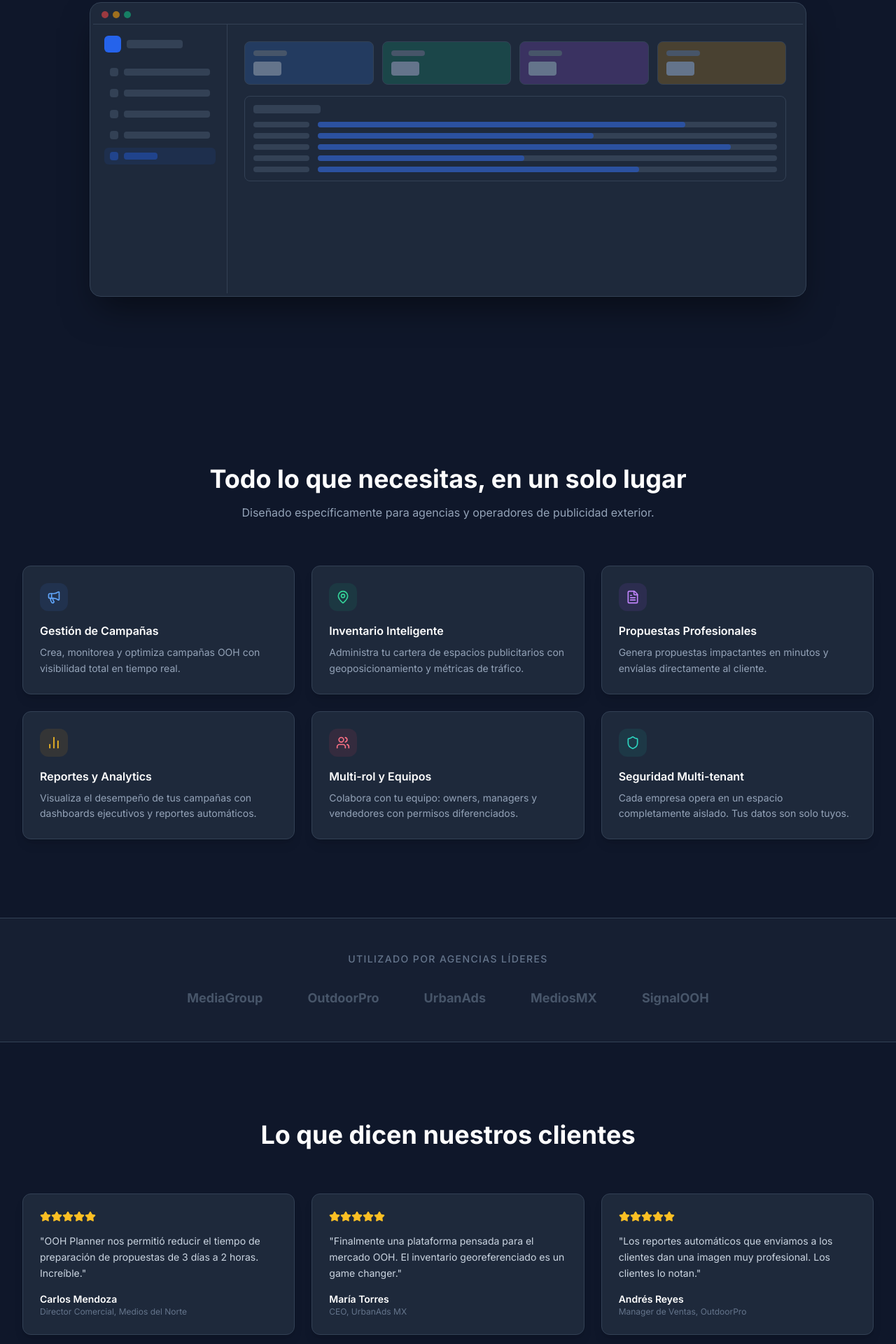
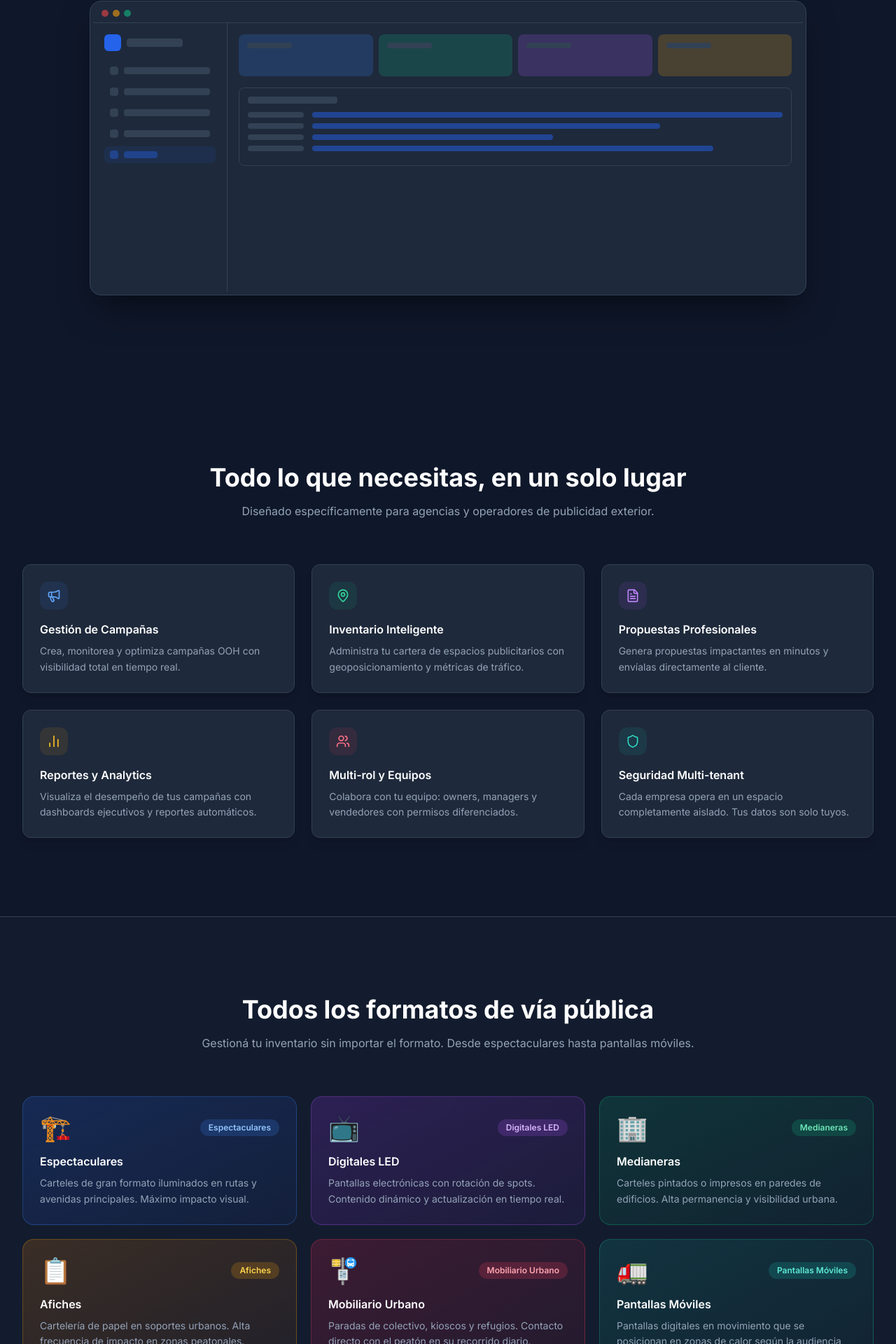
Before and after one commit to federicoaf79/oohplanner-app, a React (Vite) app: page / in a window 1280 px wide. Shown: the part 601-2521 px from the top of the page at 70% size. Built offline with nearby package versions, Linux system fonts and the light colour scheme; no server answers.

Commit message:
feat: landing actualizada con formatos OOH, nuevos precios y seccion seguridad reubicada

```diff
--- a/src/pages/Landing.jsx
+++ b/src/pages/Landing.jsx
@@ -43,27 +43,92 @@ const FEATURES = [
   },
 ]
 
+const FORMATS = [
+  {
+    emoji: '🏗️',
+    name: 'Espectaculares',
+    desc: 'Carteles de gran formato iluminados en rutas y avenidas principales. Máximo impacto visual.',
+    color: 'from-blue-600/20 to-blue-800/10 border-blue-500/30',
+    badge: 'bg-blue-500/20 text-blue-300',
+  },
+  {
+    emoji: '📺',
+    name: 'Digitales LED',
+    desc: 'Pantallas electrónicas con rotación de spots. Contenido dinámico y actualización en tiempo real.',
+    color: 'from-purple-600/20 to-purple-800/10 border-purple-500/30',
+    badge: 'bg-purple-500/20 text-purple-300',
+  },
+  {
+    emoji: '🏢',
+    name: 'Medianeras',
+    desc: 'Carteles pintados o impresos en paredes de edificios. Alta permanencia y visibilidad urbana.',
+    color: 'from-emerald-600/20 to-emerald-800/10 border-emerald-500/30',
+    badge: 'bg-emerald-500/20 text-emerald-300',
+  },
+  {
+    emoji: '📋',
+    name: 'Afiches',
+    desc: 'Cartelería de papel en soportes urbanos. Alta frecuencia de impacto en zonas peatonales.',
+    color: 'from-amber-600/20 to-amber-800/10 border-amber-500/30',
+    badge: 'bg-amber-500/20 text-amber-300',
+  },
+  {
+    emoji: '🚏',
+    name: 'Mobiliario Urbano',
+    desc: 'Paradas de colectivo, kioscos y refugios. Contacto directo con el peatón en su recorrido diario.',
+    color: 'from-rose-600/20 to-rose-800/10 border-rose-500/30',
+    badge: 'bg-rose-500/20 text-rose-300',
+  },
+  {
+    emoji: '🚛',
+    name: 'Pantallas Móviles',
+    desc: 'Pantallas digitales en movimiento que se posicionan en zonas de calor según la audiencia objetivo.',
+    color: 'from-teal-600/20 to-teal-800/10 border-teal-500/30',
+    badge: 'bg-teal-500/20 text-teal-300',
+  },
+]
+
 const PLANS = [
   {
     name: 'Starter',
-    price: '$49',
+    price: '$200',
     desc: 'Perfecto para agencias pequeñas',
-    features: ['Hasta 3 usuarios', '50 espacios en inventario', '10 propuestas/mes', 'Soporte por email'],
+    features: [
+      'Hasta 5 usuarios',
+      '50 espacios en inventario',
+      '20 propuestas/mes',
+      'Soporte por email',
+    ],
     highlighted: false,
+    cta: 'Comenzar',
   },
   {
     name: 'Pro',
-    price: '$149',
+    price: '$450',
     desc: 'Para equipos en crecimiento',
-    features: ['Hasta 15 usuarios', 'Inventario ilimitado', 'Propuestas ilimitadas', 'Reportes avanzados', 'Soporte prioritario'],
+    features: [
+      'Hasta 15 usuarios',
+      '200 espacios en inventario',
+      '100 propuestas/mes',
+      'Reportes avanzados',
+      'Soporte prioritario',
+    ],
     highlighted: true,
+    cta: 'Comenzar',
   },
   {
-    name: 'Enterprise',
-    price: 'Custom',
+    name: 'Custom',
+    price: 'A medida',
     desc: 'Para grandes operaciones',
-    features: ['Usuarios ilimitados', 'API access', 'SSO / SAML', 'SLA garantizado', 'Onboarding dedicado'],
+    features: [
+      'Usuarios ilimitados',
+      'Inventario ilimitado',
+      'Propuestas ilimitadas',
+      'Customización total',
+      'Onboarding dedicado',
+    ],
     highlighted: false,
+    cta: 'Contactanos',
   },
 ]
 
@@ -101,7 +166,7 @@ export default function Landing() {
             <span className="text-base font-bold text-white">OOH Planner</span>
           </div>
           <div className="hidden items-center gap-8 md:flex">
-            {['Características', 'Precios', 'Testimonios'].map(item => (
+            {['Características', 'Formatos', 'Precios', 'Testimonios'].map(item => (
               <a key={item} href={`#${item.toLowerCase()}`}
                 className="text-sm text-slate-400 transition-colors hover:text-white">
                 {item}
@@ -119,7 +184,6 @@ export default function Landing() {
 
       {/* Hero */}
       <section className="relative overflow-hidden px-4 pb-24 pt-32 lg:px-8 lg:pb-32 lg:pt-40">
-        {/* BG glow */}
         <div className="pointer-events-none absolute inset-0 overflow-hidden">
           <div className="absolute -top-40 left-1/2 h-[600px] w-[600px] -translate-x-1/2 rounded-full bg-brand/10 blur-3xl" />
         </div>
@@ -145,9 +209,6 @@ export default function Landing() {
             <Link to="/register" className="btn-primary text-base px-6 py-3">
               Comenzar gratis — 14 días
               <ChevronRight className="h-4 w-4" />
-            </Link>
-            <Link to="/login" className="btn-secondary text-base px-6 py-3">
-              Ver demo en vivo
             </Link>
           </div>
 
@@ -183,32 +244,23 @@ export default function Landing() {
                 </div>
               </div>
               {/* Main content mock */}
-              <div className="flex-1 p-4 lg:p-6">
-                <div className="mb-4 grid grid-cols-2 gap-3 lg:grid-cols-4">
-                  {[
-                    { label: 'Campañas', val: '24', color: 'bg-blue-500/20' },
-                    { label: 'Espacios', val: '340', color: 'bg-emerald-500/20' },
-                    { label: 'Propuestas', val: '12', color: 'bg-purple-500/20' },
-                    { label: 'Revenue', val: '$284K', color: 'bg-amber-500/20' },
-                  ].map(c => (
-                    <div key={c.label} className={`rounded-lg p-3 ${c.color} border border-surface-700`}>
-                      <div className="h-2 w-12 rounded bg-slate-600 mb-2" />
-                      <div className="h-5 w-10 rounded bg-slate-500" />
+              <div className="flex-1 p-4">
+                <div className="mb-4 grid grid-cols-4 gap-2">
+                  {['bg-blue-500/20','bg-emerald-500/20','bg-purple-500/20','bg-amber-500/20'].map((c, i) => (
+                    <div key={i} className={`rounded-lg ${c} p-3`}>
+                      <div className="h-2 w-16 rounded bg-surface-700 mb-2" />
+                      <div className="h-5 w-10 rounded bg-surface-600" />
                     </div>
                   ))}
                 </div>
                 <div className="rounded-lg border border-surface-700 p-3">
-                  <div className="mb-3 h-3 w-24 rounded bg-surface-700" />
-                  <div className="space-y-2">
-                    {[80, 60, 90, 45, 70].map((w, i) => (
-                      <div key={i} className="flex items-center gap-3">
-                        <div className="h-2 w-20 rounded bg-surface-700" />
-                        <div className="h-2 flex-1 rounded bg-surface-700">
-                          <div className="h-2 rounded bg-brand/50" style={{ width: `${w}%` }} />
-                        </div>
-                      </div>
-                    ))}
-                  </div>
+                  <div className="h-2.5 w-32 rounded bg-surface-700 mb-3" />
+                  {[90, 65, 45, 75].map((w, i) => (
+                    <div key={i} className="mb-2 flex items-center gap-3">
+                      <div className="h-2 w-20 rounded bg-surface-700 shrink-0" />
+                      <div className="h-2 rounded bg-brand/50" style={{ width: `${w}%` }} />
+                    </div>
+                  ))}
                 </div>
               </div>
             </div>
@@ -235,6 +287,66 @@ export default function Landing() {
                 </div>
                 <h3 className="mb-2 text-base font-semibold text-white">{title}</h3>
                 <p className="text-sm text-slate-400 leading-relaxed">{desc}</p>
+              </div>
+            ))}
+          </div>
+        </div>
+      </section>
+
+      {/* Formatos OOH */}
+      <section id="formatos" className="px-4 py-20 lg:px-8 lg:py-28 bg-surface-800/30 border-y border-surface-700">
+        <div className="mx-auto max-w-7xl">
+          <div className="mb-16 text-center">
+            <h2 className="text-3xl font-bold text-white lg:text-4xl">
+              Todos los formatos de vía pública
+            </h2>
+            <p className="mt-4 text-slate-400">
+              Gestioná tu inventario sin importar el formato. Desde espectaculares hasta pantallas móviles.
+            </p>
+          </div>
+          <div className="grid gap-5 sm:grid-cols-2 lg:grid-cols-3">
+            {FORMATS.map(({ emoji, name, desc, color, badge }) => (
+              <div key={name} className={`relative overflow-hidden rounded-2xl border bg-gradient-to-br p-6 transition-all hover:-translate-y-0.5 ${color}`}>
+                <div className="mb-4 flex items-center justify-between">
+                  <span className="text-4xl">{emoji}</span>
+                  <span className={`rounded-full px-3 py-1 text-xs font-semibold ${badge}`}>
+                    {name}
+                  </span>
+                </div>
+                <h3 className="mb-2 text-base font-semibold text-white">{name}</h3>
+                <p className="text-sm text-slate-400 leading-relaxed">{desc}</p>
+              </div>
+            ))}
+          </div>
+        </div>
+      </section>
+
+      {/* Security & trust */}
+      <section className="px-4 py-16 lg:px-8 bg-surface-800/20">
+        <div className="mx-auto max-w-5xl">
+          <div className="mb-10 text-center">
+            <div className="mb-4 inline-flex items-center gap-2 rounded-full border border-emerald-500/30 bg-emerald-500/10 px-4 py-1.5 text-sm text-emerald-400">
+              <Shield className="h-3.5 w-3.5" />
+              Seguridad y privacidad
+            </div>
+            <h2 className="text-2xl font-bold text-white lg:text-3xl">
+              Tus datos son solo tuyos
+            </h2>
+            <p className="mt-3 text-slate-400 max-w-2xl mx-auto">
+              Construida con Row Level Security desde el día uno. Cada empresa opera en un espacio completamente aislado.
+            </p>
+          </div>
+          <div className="grid gap-4 sm:grid-cols-2 lg:grid-cols-4">
+            {[
+              { icon: '🔒', title: 'Aislamiento total', desc: 'Cada organización tiene sus propios datos. RLS aplicado a nivel de base de datos.' },
+              { icon: '🔐', title: 'Encriptación AES-256', desc: 'Datos en reposo encriptados. Comunicación siempre por HTTPS/TLS.' },
+              { icon: '👁️', title: 'Sin acceso de terceros', desc: 'OOH Planner no accede a tus datos operativos. Tus carteles y contratos son privados.' },
+              { icon: '🛡️', title: 'Auth segura', desc: 'Tokens JWT con refresh automático. Sesiones expiradas notificadas al usuario.' },
+            ].map(({ icon, title, desc }) => (
+              <div key={title} className="card p-5">
+                <div className="mb-3 text-2xl">{icon}</div>
+                <p className="text-sm font-semibold text-white mb-1">{title}</p>
+                <p className="text-xs text-slate-500 leading-relaxed">{desc}</p>
               </div>
             ))}
           </div>
@@ -281,14 +393,14 @@ export default function Landing() {
       </section>
 
       {/* Pricing */}
-      <section id="precios" className="px-4 py-20 lg:px-8 lg:py-28">
+      <section id="precios" className="px-4 py-20 lg:px-8 lg:py-28 bg-surface-800/20">
         <div className="mx-auto max-w-7xl">
           <div className="mb-16 text-center">
             <h2 className="text-3xl font-bold text-white lg:text-4xl">Precios claros y justos</h2>
-            <p className="mt-4 text-slate-400">Comienza gratis, escala cuando lo necesites.</p>
+            <p className="mt-4 text-slate-400">Elegí el plan que mejor se adapta a tu operación.</p>
           </div>
           <div className="grid gap-6 lg:grid-cols-3">
-            {PLANS.map(({ name, price, desc, features, highlighted }) => (
+            {PLANS.map(({ name, price, desc, features, highlighted, cta }) => (
               <div key={name} className={`card p-6 relative ${highlighted ? 'border-brand ring-1 ring-brand/50' : ''}`}>
                 {highlighted && (
                   <div className="absolute -top-3 left-1/2 -translate-x-1/2">
@@ -300,9 +412,9 @@ export default function Landing() {
                 <div className="mb-6">
                   <h3 className="text-lg font-bold text-white">{name}</h3>
                   <p className="mt-1 text-sm text-slate-500">{desc}</p>
-                  <div className="mt-4">
+                  <div className="mt-4 flex items-end gap-1">
                     <span className="text-4xl font-extrabold text-white">{price}</span>
-                    {price !== 'Custom' && <span className="text-slate-500">/mes</span>}
+                    {price !== 'A medida' && <span className="text-slate-500 mb-1">/mes USD</span>}
                   </div>
                 </div>
                 <ul className="mb-6 space-y-3">
@@ -314,10 +426,10 @@ export default function Landing() {
                   ))}
                 </ul>
                 <Link
-                  to="/register"
+                  to={name === 'Custom' ? 'mailto:hola@oohplanner.net' : '/register'}
                   className={highlighted ? 'btn-primary w-full justify-center' : 'btn-secondary w-full justify-center'}
                 >
-                  {price === 'Custom' ? 'Contactar ventas' : 'Comenzar gratis'}
+                  {cta}
                 </Link>
               </div>
             ))}
@@ -330,47 +442,15 @@ export default function Landing() {
         <div className="mx-auto max-w-3xl text-center">
           <div className="rounded-2xl border border-brand/20 bg-brand/5 p-10">
             <h2 className="text-3xl font-bold text-white">
-              Transforma tu agencia hoy mismo
+              Transformá tu agencia hoy mismo
             </h2>
             <p className="mt-4 text-slate-400">
               Únete a más de 200 agencias que ya gestionan su operación OOH con nosotros.
             </p>
-            <Link to="/register" className="btn-primary mt-8 inline-flex text-base px-8 py-3">
-              Crear cuenta gratis
+            <a href="mailto:hola@oohplanner.net" className="btn-primary mt-8 inline-flex text-base px-8 py-3">
+              Contactanos
               <ArrowRight className="h-4 w-4" />
-            </Link>
-          </div>
-        </div>
-      </section>
-
-      {/* Security & trust */}
-      <section className="border-t border-surface-700 bg-surface-800/30 px-4 py-16 lg:px-8">
-        <div className="mx-auto max-w-5xl">
-          <div className="mb-10 text-center">
-            <div className="mb-4 inline-flex items-center gap-2 rounded-full border border-emerald-500/30 bg-emerald-500/10 px-4 py-1.5 text-sm text-emerald-400">
-              <Shield className="h-3.5 w-3.5" />
-              Seguridad y privacidad
-            </div>
-            <h2 className="text-2xl font-bold text-white lg:text-3xl">
-              Tus datos son solo tuyos
-            </h2>
-            <p className="mt-3 text-slate-400 max-w-2xl mx-auto">
-              Construida con Row Level Security desde el día uno. Cada empresa opera en un espacio completamente aislado.
-            </p>
-          </div>
-          <div className="grid gap-4 sm:grid-cols-2 lg:grid-cols-4">
-            {[
-              { icon: '🔒', title: 'Aislamiento total', desc: 'Cada organización tiene sus propios datos. RLS aplicado a nivel de base de datos.' },
-              { icon: '🔐', title: 'Encriptación AES-256', desc: 'Datos en reposo encriptados. Comunicación siempre por HTTPS/TLS.' },
-              { icon: '👁️', title: 'Sin acceso de terceros', desc: 'OOH Planner no accede a tus datos operativos. Tus carteles y contratos son privados.' },
-              { icon: '🛡️', title: 'Auth segura', desc: 'Tokens JWT con refresh automático. Sesiones expiradas notificadas al usuario.' },
-            ].map(({ icon, title, desc }) => (
-              <div key={title} className="card p-5">
-                <div className="mb-3 text-2xl">{icon}</div>
-                <p className="text-sm font-semibold text-white mb-1">{title}</p>
-                <p className="text-xs text-slate-500 leading-relaxed">{desc}</p>
-              </div>
-            ))}
+            </a>
           </div>
         </div>
       </section>
```
